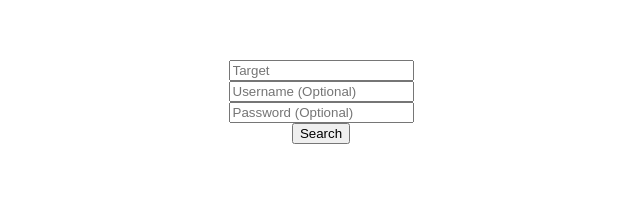
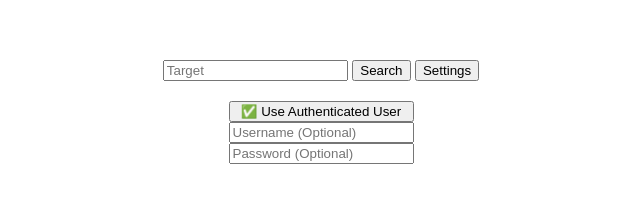
Before and after one commit to lomirus/Get-Github-Mutual-Followers, a website built with Vite: page index.html in a window 1280 px wide. Shown: the whole page, without its empty margins (319-959 px from the left). Built offline with nearby package versions, Linux system fonts and the light colour scheme.

Commit message:
feat: improve header layout

```diff
--- a/index.html
+++ b/index.html
@@ -8,12 +8,18 @@
   </head>
   <body>
     <div id="app">
-        <div id="options">
-            <input id="target" type="text" placeholder="Target"/>
-            <input id="username" type="text" placeholder="Username (Optional)"/>
-            <input id="password" type="password" placeholder="Password (Optional)"/>
-            <button id="search">Search</button>
-        </div>
+        <header>
+            <div id="main">
+                <input id="target" type="text" placeholder="Target"/>
+                <button id="search">Search</button>
+                <button id="settings">Settings</button>
+            </div>
+            <div id="authentication">
+                <button>✅ Use Authenticated User</button>
+                <input id="username" type="text" placeholder="Username (Optional)"/>
+                <input id="password" type="password" placeholder="Password (Optional)"/>
+            </div>
+        </header>
         <div id="results">
 
         </div>
--- a/src/main.ts
+++ b/src/main.ts
@@ -26,6 +26,9 @@ const usernameInput = document.querySelector<HTMLInputElement>('#username')!;
 const passwordInput = document.querySelector<HTMLInputElement>('#password')!;
 
 const searchButton = document.querySelector<HTMLInputElement>('#search')!;
+const settingsButton = document.querySelector<HTMLInputElement>('#settings')!;
+
+const authentication = document.querySelector<HTMLDivElement>('#authentication')!;
 
 const results = document.querySelector<HTMLDivElement>('#results')!;
 
@@ -52,6 +55,13 @@ searchButton.addEventListener('click', async () => {
         `;
         results.appendChild(userElement);
     });
+})
+settingsButton.addEventListener('click', () => {
+    if (authentication.style.display !== 'none') {
+        authentication.style.display = 'none';
+    } else {
+        authentication.style.display = 'flex';
+    }
 })
 
 async function getPeople(group: string): Promise<User[]> {
--- a/src/style.css
+++ b/src/style.css
@@ -7,9 +7,18 @@
     margin-top: 60px;
 }
 
-#options {
+header {
     display: flex;
     align-items: center;
+    flex-direction: column;
+}
+
+header>#main {
+    margin-bottom: 20px;
+}
+
+header>#authentication {
+    display: flex;
     flex-direction: column;
 }
 
```
